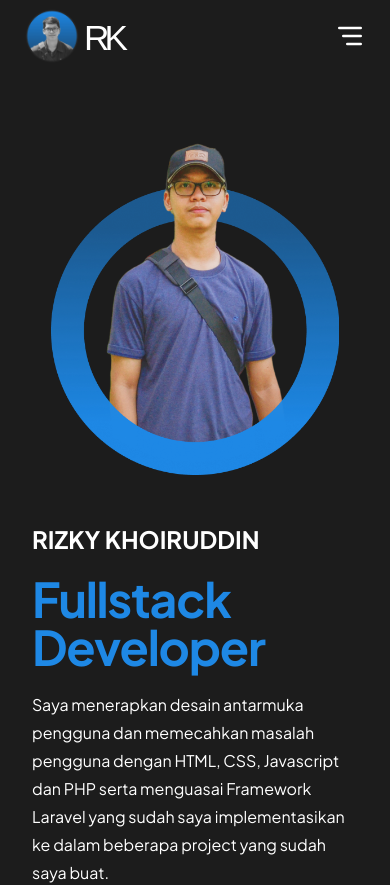
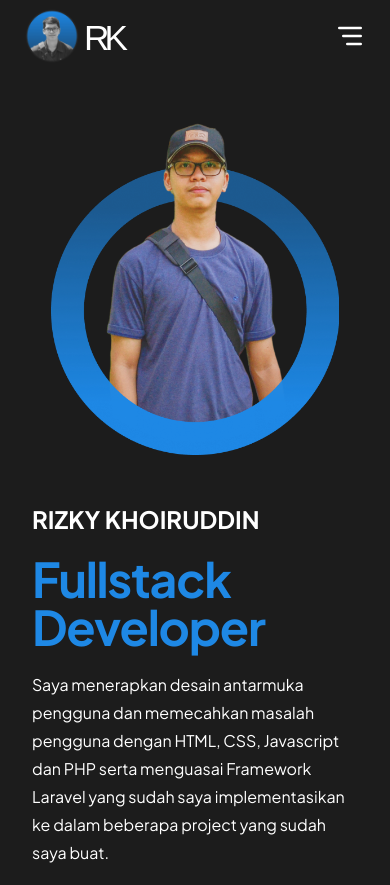
Before and after one commit to Fallcruz/Portfolio, a Next.js app: page / in a window 390 px wide. Shown: the top 885 px of the page. Built offline with nearby package versions, Linux system fonts and the light colour scheme; a web font is replaced by a local one.

Commit message:
Almost Final

```diff
--- a/app/components/Navbar.js
+++ b/app/components/Navbar.js
@@ -16,10 +16,10 @@ function Navbar() {
 
     return (
         <nav className='flex flex-row items-center justify-between fixed top-0 left-0 right-0 lg:py-3 py-2 lg:px-14 px-6 bg-black-secondary z-50 max-w-[1600px] mx-auto'>
-            <div className='flex flex-row items-center gap-1'>
+            <Link className='flex flex-row items-center gap-1' href='/'>
                 <Image className='lg:w-[72px] lg:h-[72px] w-14 h-14' src='/img/round-profile.png' width={500} height={500} quality={100} alt='logo' priority={true} />
                 <h1 className='mt-1 lg:text-[3.5rem] text-[2.2rem] font-rakkas leading-none lg:tracking-[-0.5rem] tracking-[-0.3rem]'>RK</h1>
-            </div>
+            </Link>
             <ul className={`navbar-menu ${showNavbar ? 'flex' : 'hidden'} lg:flex flex-row lg:w-fit w-[98%] bg-black-secondary items-center lg:justify-end justify-center lg:pt-0 lg:pb-0 pt-4 pb-6 lg:gap-8 gap-2`}>
                 <li className={`w-fit ${pathname === '/' ? 'active' : ''}`}>
                     <Link href='/' className='font-plus-jakarta-sans lg:text-base text-sm font-medium hover:text-gray'>Home</Link>
--- a/app/layout.js
+++ b/app/layout.js
@@ -19,7 +19,7 @@ export default function RootLayout({ children }) {
             <body>
                 <main className="flex flex-col min-h-screen max-w-[1600px] mx-auto gap-4">
                     <Navbar />
-                    <div className='lg:min-h-[120px] min-h-[100px]'></div>
+                    <div className='lg:min-h-[120px] min-h-[80px]'></div>
                     <div className='lg:px-16 px-8'>
                         {children}
                     </div>
```
